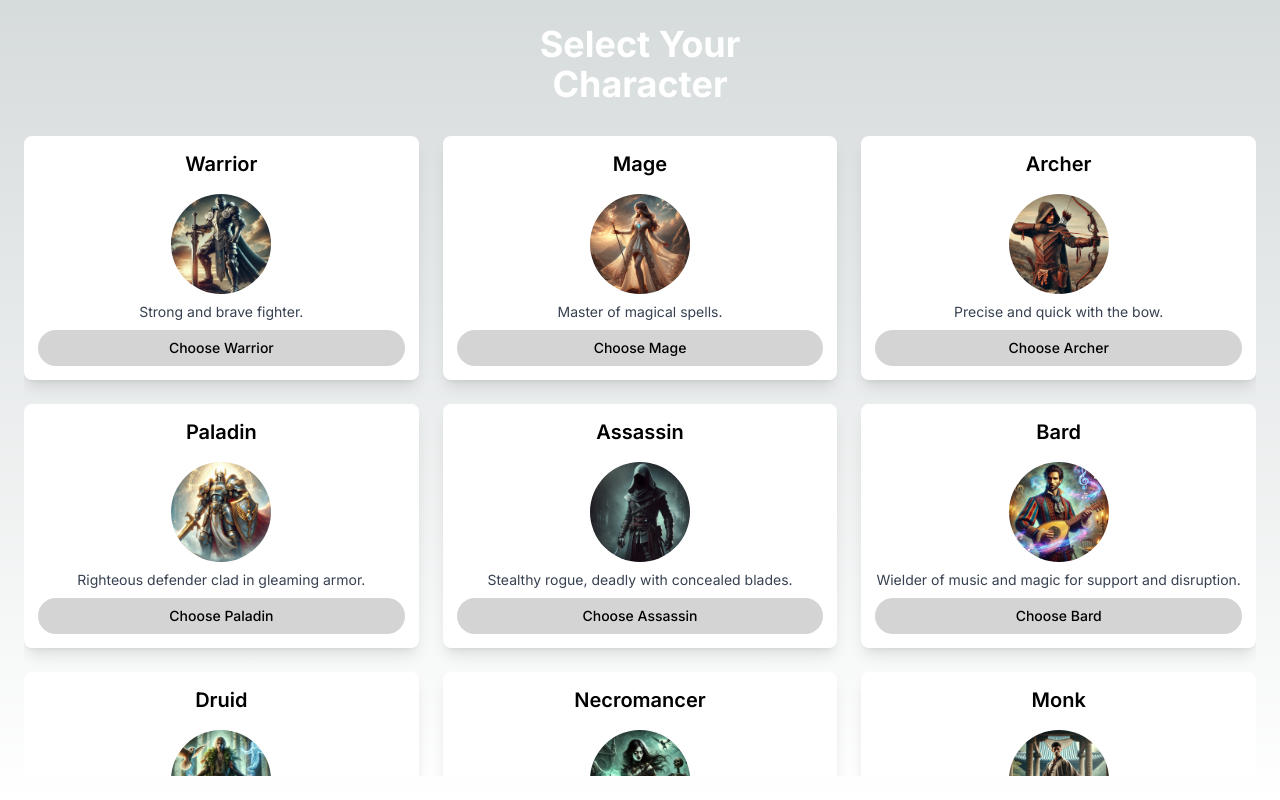
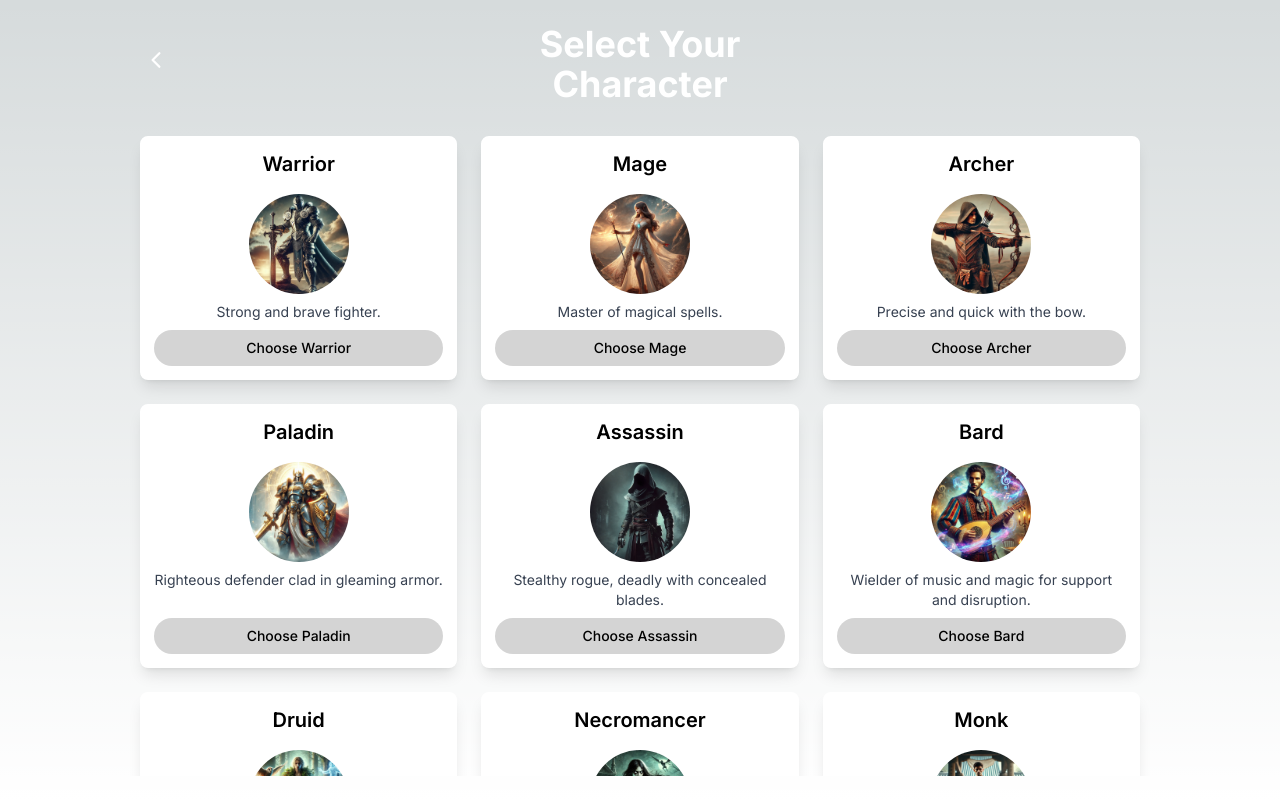
Before and after one commit to jay183145/my-protfolio, a Next.js app: page /character-select in a window 1280 px wide. Built offline with nearby package versions, Linux system fonts and the light colour scheme.

Commit message:
feat: Add back btn and adjust style in character-select page

```diff
--- a/app/character-select/character-card.tsx
+++ b/app/character-select/character-card.tsx
@@ -5,7 +5,7 @@ import cn from "@/lib/cn"
 import Button from "@/components/ui/button"
 import { Character } from "@/app/character-select/character-select-section"
 import Image from "next/image"
-import CharacterAttribute from "@/components/ui/modal/charater-attribute"
+import CharacterAttribute from "@/components/ui/modal/character-attribute"
 
 interface CardProps {
     className?: string
--- a/app/character-select/character-select-section.tsx
+++ b/app/character-select/character-select-section.tsx
@@ -1,5 +1,9 @@
+"use client"
+
 import React from "react"
 import CharacterCard from "@/app/character-select/character-card"
+import { IoChevronBack } from "react-icons/io5"
+import { useRouter } from "next/navigation"
 
 export type Character = {
     id: number
@@ -78,10 +82,21 @@ const characters: Character[] = [
 ]
 
 function CharacterSelect() {
+    const router = useRouter()
+    const handleBackClick = () => {
+        router.back()
+    }
     return (
-        <div className="flex h-full max-h-screen w-full flex-col items-center p-6">
-            <h1 className="mb-2 w-[220px] text-center text-4xl font-bold text-white">Select Your Character</h1>
-            <div className="grid grid-cols-1 gap-6 overflow-auto py-6 md:grid-cols-3">
+        <div className="flex h-full max-h-screen w-full flex-col items-center justify-center p-6">
+            <div className="relative flex w-full max-w-screen-lg items-center justify-center">
+                <IoChevronBack
+                    onClick={handleBackClick}
+                    className="absolute left-0 top-6 h-6 w-6 text-white lg:left-4"
+                />
+                <h1 className="mb-2 w-[220px] text-center text-4xl font-bold text-white">Select Your Character</h1>
+            </div>
+
+            <div className="grid max-w-xs grid-cols-1 gap-6 overflow-auto px-3 py-6 lg:max-w-screen-lg lg:grid-cols-3">
                 {characters.map((character) => (
                     <CharacterCard key={character.id} character={character} />
                 ))}
```
